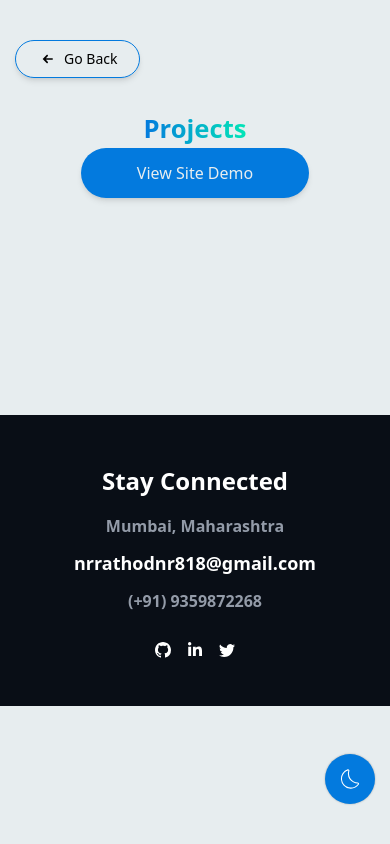
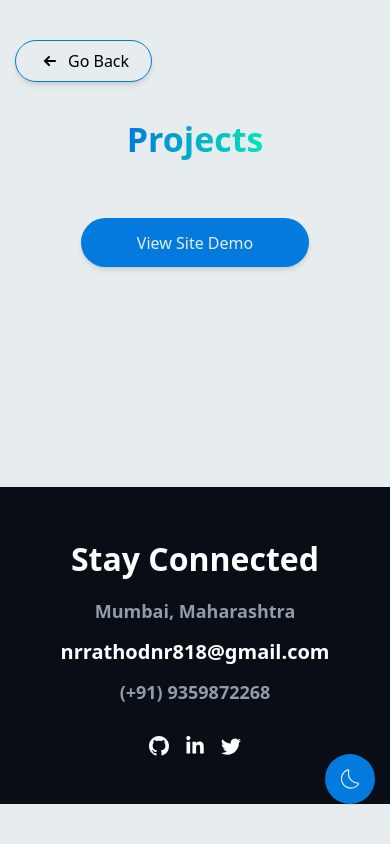
Before and after one commit to nilesh01011/devportfolio, a Next.js app: page /MyResume.pdf in a window 390 px wide. Built offline with nearby package versions, Linux system fonts and the light colour scheme.

Commit message:
typography updates

```diff
--- a/components/Footer.js
+++ b/components/Footer.js
@@ -9,12 +9,12 @@ function Footer() {
             {/* bg-[#0B0B0C] */}
             <div className='w-full h-full bg-[#090e16] text-white md:py-[4rem] py-[3rem] flex items-center justify-center flex-col shadow-md'>
                 {/* titles */}
-                <h2 className='sm:text-[32px] text-[24px] font-bold'>Stay Connected</h2>
+                <h2 className='text-[32px] font-bold'>Stay Connected</h2>
                 {/* address and number */}
                 <div className="my-[15px] flex items-center justify-center flex-col gap-3">
-                    <p className='text-[#939BA8] font-bold'>Mumbai, Maharashtra</p>
-                    <h5 className='sm:text-[20px] text-[18px] font-bold'>nrrathodnr818@gmail.com</h5>
-                    <p className='text-[#939BA8] font-bold'>(+91) 9359872268</p>
+                    <p className='text-[#939BA8] font-bold text-[18px]'>Mumbai, Maharashtra</p>
+                    <h5 className='text-[20px] font-bold'>nrrathodnr818@gmail.com</h5>
+                    <p className='text-[#939BA8] font-bold text-[18px]'>(+91) 9359872268</p>
                 </div>
 
                 {/* socials connects */}
@@ -24,7 +24,7 @@ function Footer() {
                         target="_blank"
                         rel="noreferrer"
                     >
-                        <BsGithub size={16} />
+                        <BsGithub size={20} />
                     </Link>
 
                     <Link
@@ -32,7 +32,7 @@ function Footer() {
                         target="_blank"
                         rel="noreferrer"
                     >
-                        <FaLinkedinIn size={16} />
+                        <FaLinkedinIn size={20} />
                     </Link>
 
                     <Link
@@ -40,7 +40,7 @@ function Footer() {
                         target="_blank"
                         rel="noreferrer"
                     >
-                        <BsTwitter size={16} />
+                        <BsTwitter size={20} />
                     </Link>
                 </div>
             </div>
--- a/components/ProjectsTabs.js
+++ b/components/ProjectsTabs.js
@@ -66,7 +66,7 @@ function ProjectsTabs() {
                                                     </div>
                                                     {/* titles */}
                                                     <div className='h-[30%] flex flex-col items-center md:p-[10px] py-[10px] px-[12px] mt-2'>
-                                                        <p className='1x1:text-[18px] text-[16px] capitalize w-max flex font-bold items-center justify-center relative'>
+                                                        <p className='text-[18px] capitalize w-max flex font-bold items-center justify-center relative'>
                                                             {name}
                                                             {/* links icons */}
                                                             {/* <span className='absolute -right-[17px] top-0'>
@@ -81,7 +81,7 @@ function ProjectsTabs() {
                                                                     const { id, name } = el;
 
                                                                     return (
-                                                                        <li key={id} className={`1x1:text-[16px] text-[14px] pl-[5px] pr-[6px] relative before:content-[""] before:absolute before:-left-[6px] before:top-[37%] before:w-[5px] before:h-[5px] before:rounded-full before:bg-black dark:before:bg-white ${id <= 4 ? 'block' : 'hidden'}`}>
+                                                                        <li key={id} className={`text-[16px] pl-[5px] pr-[6px] relative before:content-[""] before:absolute before:-left-[6px] before:top-[37%] before:w-[5px] before:h-[5px] before:rounded-full before:bg-black dark:before:bg-white ${id <= 4 ? 'block' : 'hidden'}`}>
                                                                             {id === 4 ? '...' : name}
                                                                         </li>
                                                                     );
@@ -93,7 +93,7 @@ function ProjectsTabs() {
 
                                                         {/* buttons */}
                                                         <div className='mt-6 mb-4'>
-                                                            <Link href={`/id:${id}`} title={`${name} Projects Details`} className='1x1:text-[16px] text-[14px] rounded-full border-[1px] bg-[#037ADE] hover:bg-[#037cded8] border-[#037ADE] py-[8px] px-[22px] capitalize shadow-md hover:shadow-none text-white'>view details</Link>
+                                                            <Link href={`/id:${id}`} title={`${name} Projects Details`} className='text-[16px] rounded-full border-[1px] bg-[#037ADE] hover:bg-[#037cded8] border-[#037ADE] py-[8px] px-[22px] capitalize shadow-md hover:shadow-none text-white'>view details</Link>
                                                         </div>
                                                     </div>
                                                 </div>
--- a/pages/[id].js
+++ b/pages/[id].js
@@ -94,9 +94,9 @@ function Index() {
             {/* contents */}
             <div className={`w-full h-full pt-[2.5rem] pb-[3.5rem] 1x1:max-w-[1280px] max-w-[1200px] mx-auto xl:px-0 px-[15px]`}>
                 {/* back buttons */}
-                <Link href='/' className='capitalize py-[8px] font-[500] text-sm px-[22px] shadow-md hover:shadow-none border-[1px] border-[#037ADE] text-black dark:text-white hover:text-white rounded-full hover:bg-[#037cded8] flex items-center gap-[6px] w-max'>
+                <Link href='/' className='capitalize text-[16px] py-[8px] font-[500] px-[22px] shadow-md hover:shadow-none border-[1px] border-[#037ADE] text-black dark:text-white hover:text-white rounded-full hover:bg-[#037cded8] flex items-center gap-[6px] w-max'>
                     <span>
-                        <TiArrowLeft size={20} />
+                        <TiArrowLeft size={24} />
                     </span>
                     go back
                 </Link>
@@ -107,9 +107,10 @@ function Index() {
                     {/* Projects Title*/}
                     <div className='flex items-center justify-center flex-col'>
                         <div className='text-transparent bg-clip-text bg-gradient-to-r from-[#037ADE] to-[#03E5B7]'>
-                            <h1 className='sm:text-[2.5rem] xss:text-[1.8rem] xsxs:text-[1.6rem] text-[1.4rem] font-semibold'><span className=''>{titleName}</span> Projects</h1>
+                            {/* sm:text-[2.5rem] xss:text-[1.8rem] xsxs:text-[1.6rem] text-[1.4rem] */}
+                            <h1 className='text-[34px] font-semibold'><span className=''>{titleName}</span> Projects</h1>
                         </div>
-                        <p className='text-center 1x1:w-[50%] md:w-[65%] mx-auto mt-[1.2rem] mb-[2.1rem] md:block hidden'>{mainProjects && mainProjects.desc}</p>
+                        <p className='text-center 1x1:w-[50%] md:w-[65%] mx-auto mt-[1.2rem] mb-[2.1rem]'>{mainProjects && mainProjects.desc}</p>
                         <Link href={projectsLinks} target='_black' className='font-[500] w-max flex items-center justify-center h-max py-[0.8rem] px-[3.5rem] rounded-full shadow-md bg-[#037ADE] hover:bg-[#037cded8] text-[#e7edef] select-none cursor-pointer'>
                             View Site Demo
 
@@ -128,7 +129,7 @@ function Index() {
                     {/* main contents */}
 
                     <div className={`h-full ${activePages.length < 5 ? 'mb-[4rem]' : 'xl:mb-[10rem] md:mb-[8rem] mb-[3rem]'}`}>
-                        <div className='w-full relative flex md:items-center flex-col md:justify-center sm:mt-[3rem] mt-[1rem]'>
+                        <div className='w-full relative flex md:items-center flex-col md:justify-center mt-[3rem]'>
 
                             {/* laptop and desktop view absolute contents */}
                             <div className='md:block hidden'>
@@ -178,9 +179,9 @@ function Index() {
                                 <SwiperComponents carouselImages={carouselImages && carouselImages} />
                             </div>
 
-                            <div className='md:hidden block mt-[1.5rem]'>
+                            {/* <div className='md:hidden block mt-[1.5rem]'>
                                 <p className='xs:text-[16px] text-[14px] text-center xs:w-[80%] w-full mx-auto mt-[0.3rem]'>{mainProjects && mainProjects.desc}</p>
-                            </div>
+                            </div> */}
                         </div>
                     </div>
 
```
Also changed, not shown: 1 other file (tests, documents, lock files or other folders).
